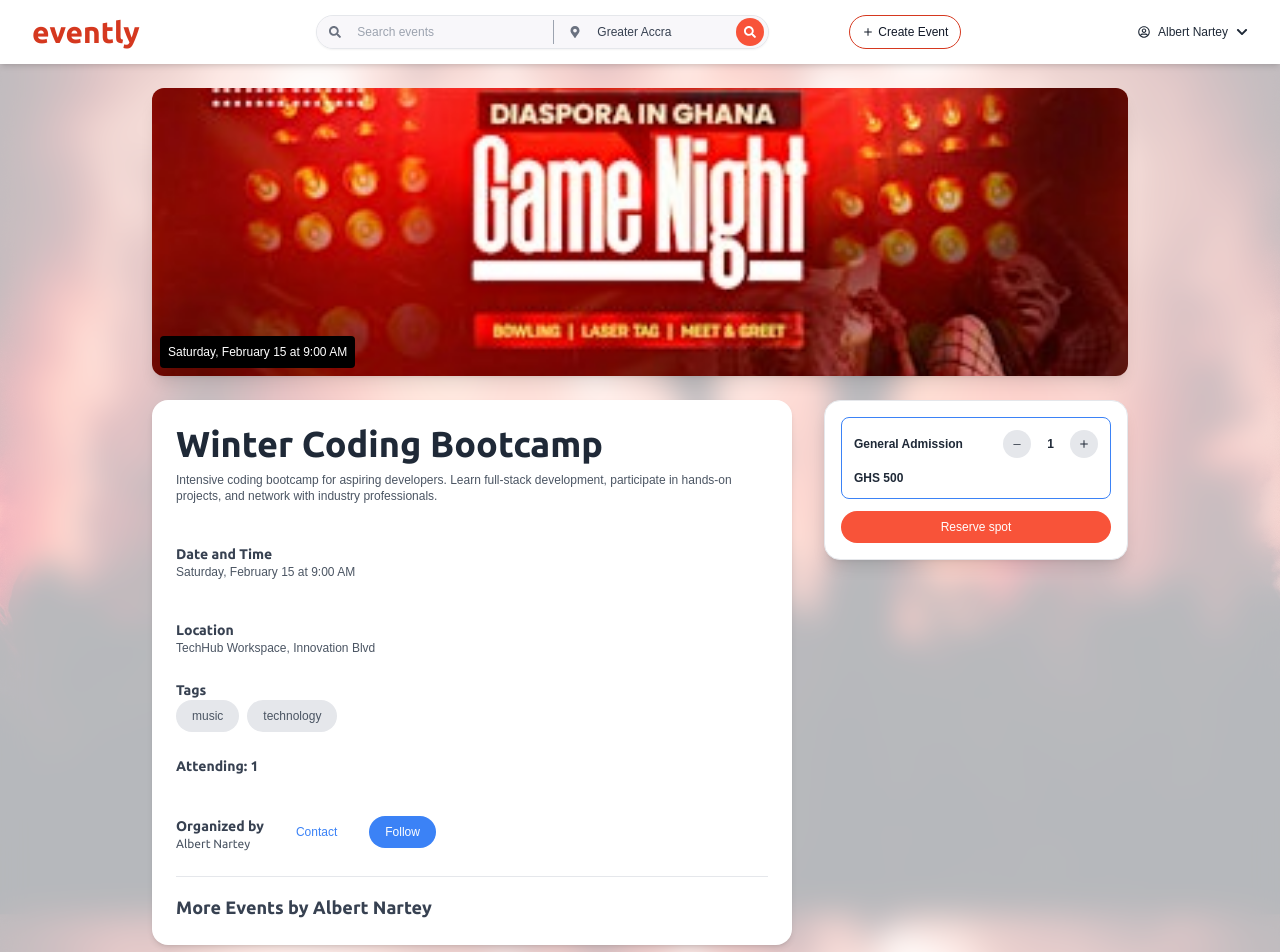
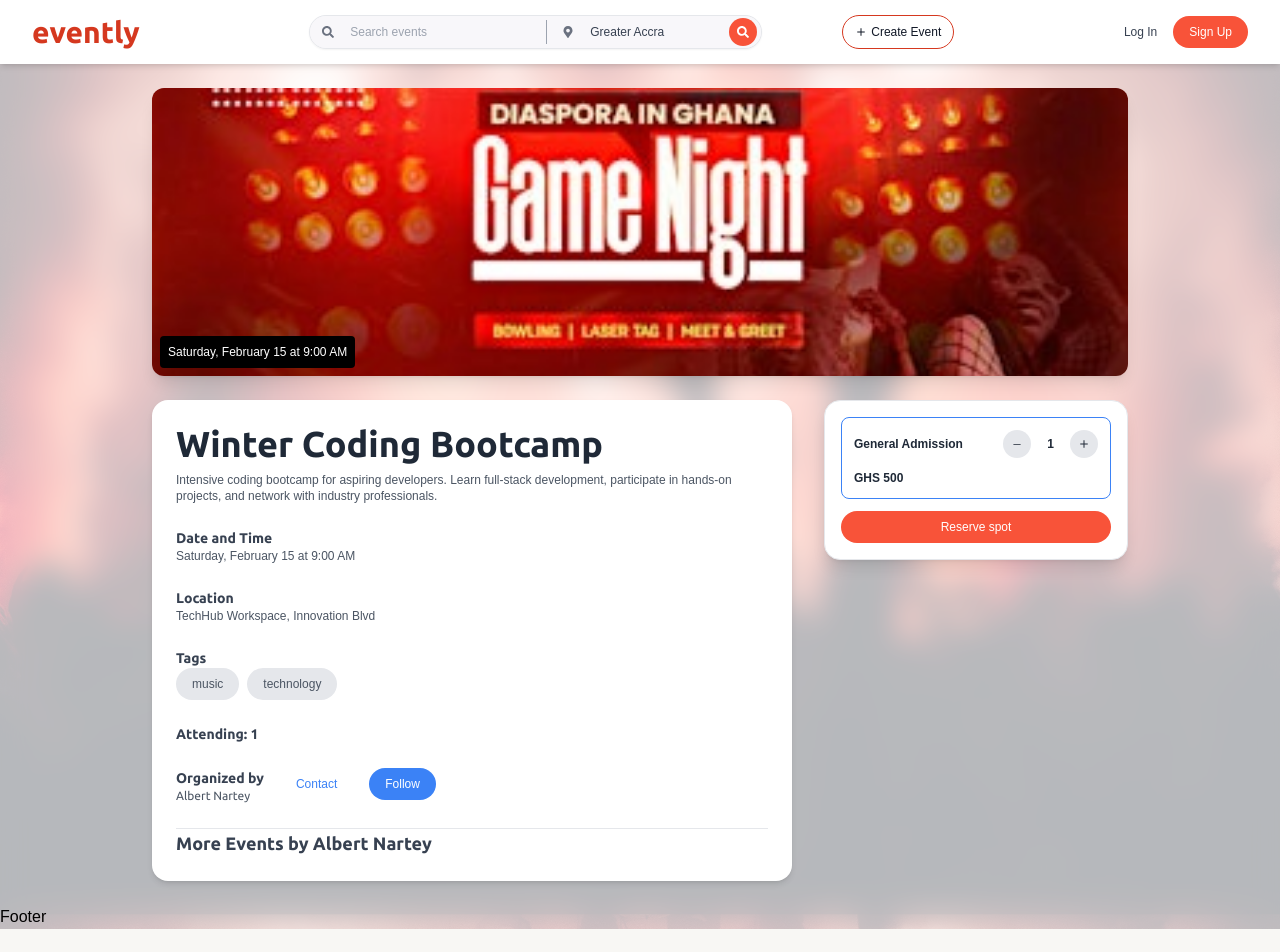
Before and after one commit to TEAM-CHARM/advert-app, a React (Vite) app: page /advert/64a1f4e523f2d3a2b9c8e4d12B in a window 1280 px wide. Shown: the top 952 px of the page. After the commit the page ends 929 px from the top, so only its background shows below. Built offline with nearby package versions, Linux system fonts and the light colour scheme; a web font is replaced by a local one.

Commit message:
user details page styling

```diff
--- a/src/App.jsx
+++ b/src/App.jsx
@@ -38,13 +38,13 @@ function App() {
       setUser(currentUser);
       console.log("User---->", currentUser);
     } else {
-      currentUser = USER;
-      setUser(USER);
+      // currentUser = USER;
+      // setUser(USER);
+      // dispatch({
+      //   type: "LOGGED_IN_USER",
+      //   payload: currentUser,
+      // });
     }
-    dispatch({
-      type: "LOGGED_IN_USER",
-      payload: currentUser,
-    });
   }, [dispatch]);
 
   const router = createBrowserRouter([
@@ -67,7 +67,7 @@ function App() {
       path: "/dashboard",
       element: (
         <UserRoute>
-          <UserDashboardLayout user={user} />
+          <UserDashboardLayout />
         </UserRoute>
       ),
       children: [{ index: true, element: <UserDashboard /> }],
--- a/src/pages/advert-details/index.jsx
+++ b/src/pages/advert-details/index.jsx
@@ -82,7 +82,7 @@ const AdvertDetails = () => {
               </div>
 
               {/* Date and Time */}
-              <div className="date-time  pt-4">
+              <div className="date-time ">
                 <h3 className="text-sm font-semibold text-gray-700">
                   Date and Time
                 </h3>
@@ -90,7 +90,7 @@ const AdvertDetails = () => {
               </div>
 
               {/* Location */}
-              <div className="location  pt-4">
+              <div className="location">
                 <h3 className="text-sm font-semibold text-gray-700">
                   Location
                 </h3>
@@ -118,7 +118,7 @@ const AdvertDetails = () => {
               </div>
 
               {/* Organizer */}
-              <div className="organizer pt-4 flex items-start space-x-4">
+              <div className="organizer flex items-start space-x-4">
                 <div>
                   <h3 className="text-sm font-semibold text-gray-700">
                     Organized by
@@ -136,7 +136,7 @@ const AdvertDetails = () => {
               </div>
 
               {/* More Events from Organizer */}
-              <div className="more-events-from-organizer border-t pt-4">
+              <div className="more-events-from-organizer border-t ">
                 <h3 className="text-lg font-semibold text-gray-700">
                   More Events by {event?.organizer?.name}
                 </h3>
```
